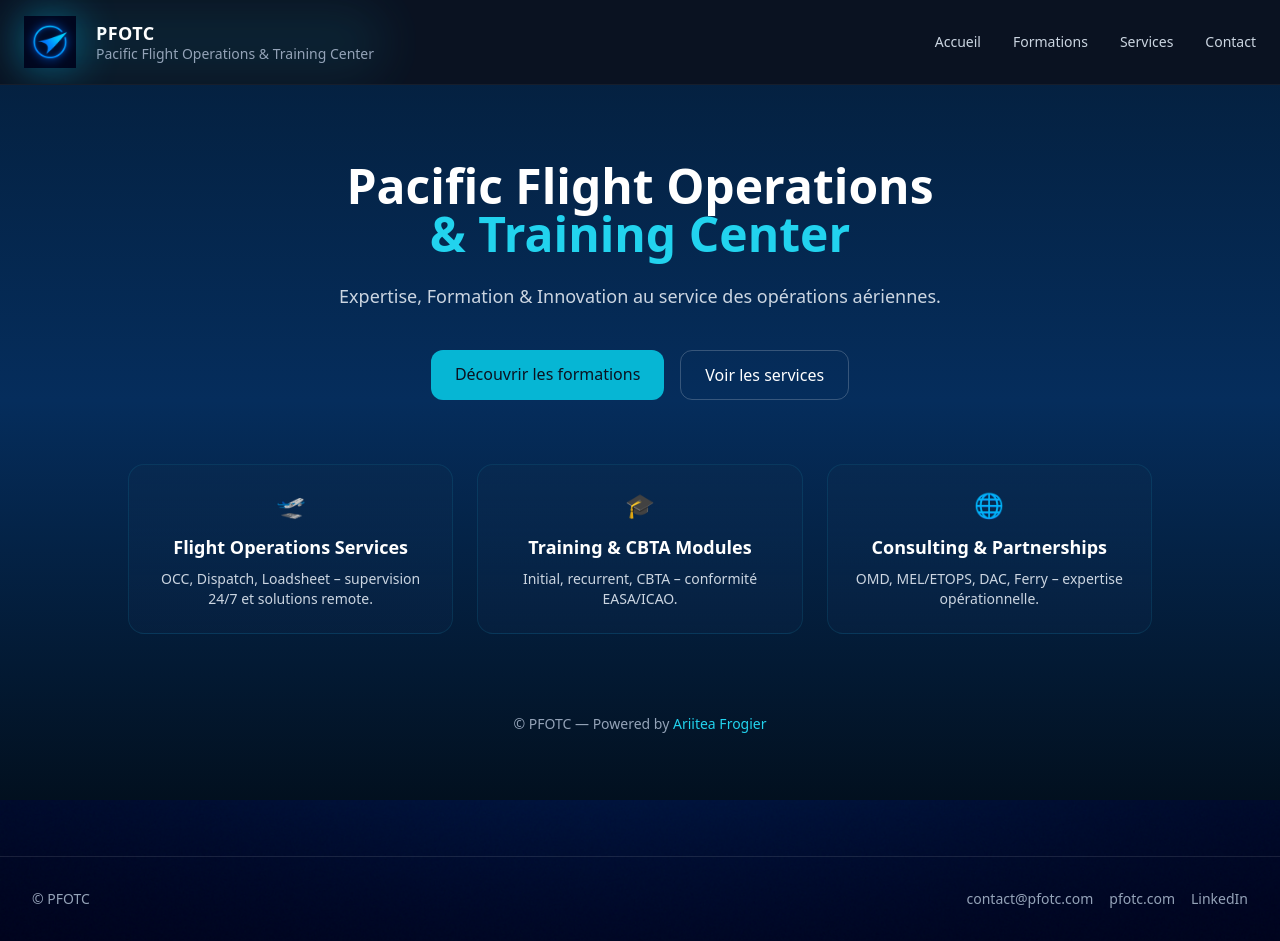
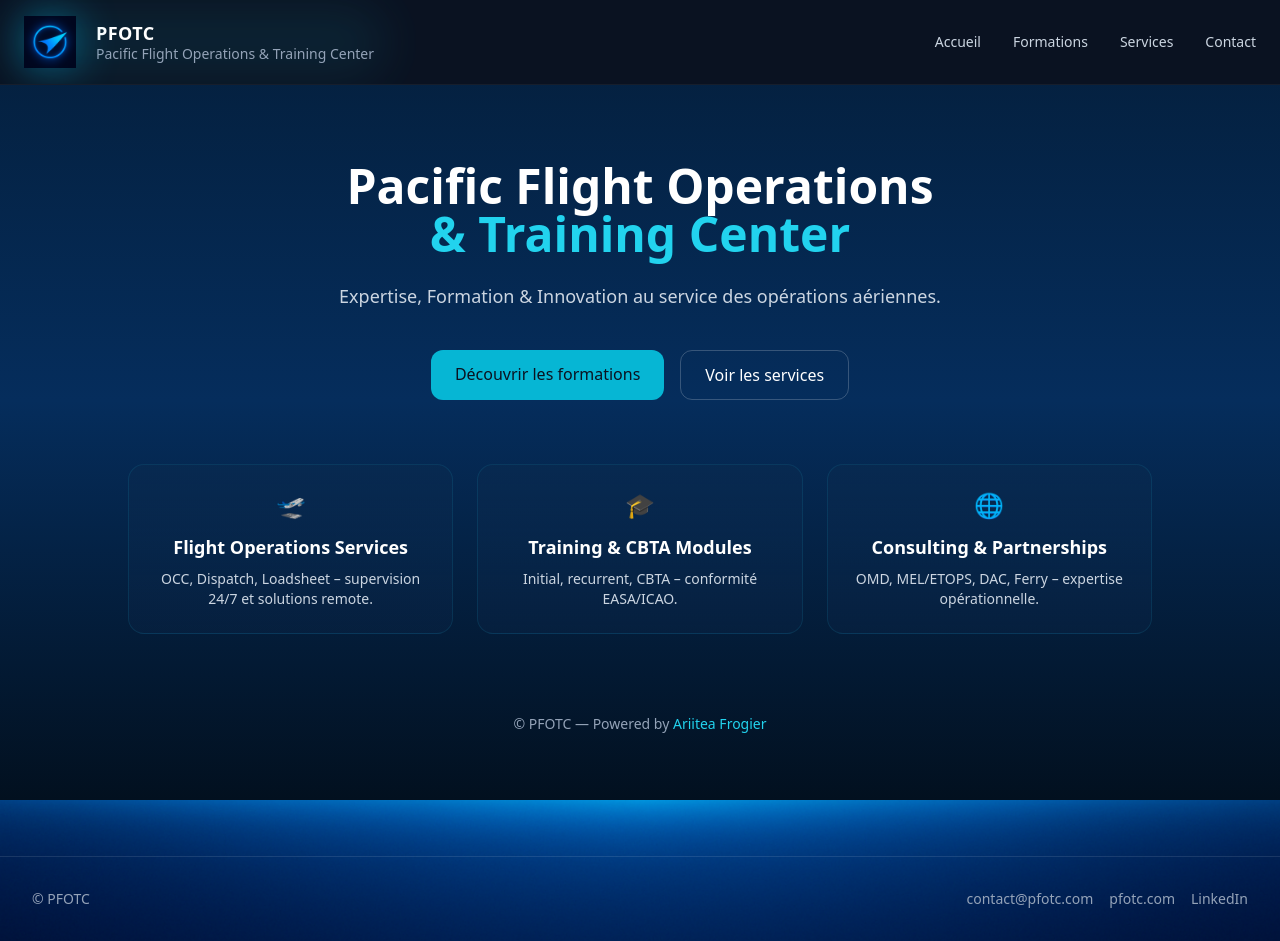
Before and after one commit to Ariitea1/pfotc-site-themes-Bleu-Tech-Horizon, a Next.js app: page / in a window 1280 px wide. Built offline with nearby package versions, Linux system fonts and the light colour scheme.

Commit message:
Update layout.tsx

```diff
--- a/app/layout.tsx
+++ b/app/layout.tsx
@@ -5,8 +5,7 @@ import Footer from "../components/Footer";
 
 export const metadata = {
   title: "PFOTC – Pacific Flight Operations & Training Center",
-  description:
-    "Expertise, formation et innovation au service des opérations aériennes.",
+  description: "Expertise, formation et innovation au service des opérations aériennes.",
   icons: {
     icon: [
       { url: "/favicon_transparent.png", type: "image/png" },
@@ -20,15 +19,15 @@ export const metadata = {
 export default function RootLayout({ children }: { children: ReactNode }) {
   return (
     <html lang="fr">
-      <body
-        className="relative overflow-x-hidden bg-[#0b1220] text-white
-                   bg-[url('/background_horizon.png')] bg-cover bg-center bg-no-repeat"
-      >
-        <div className="relative z-10 min-h-screen">
-          <Header />
-          <main>{children}</main>
-          <Footer />
-        </div>
+      {/* 👉 Applique l'image de fond via la classe body-horizon */}
+      <body className="body-horizon">
+        {/* Enlève les halos/overlays qui masquent l'image */}
+        {/* <div className="halo" /> */}
+        {/* <div className="aura" /> */}
+
+        <Header />
+        <main>{children}</main>
+        <Footer />
       </body>
     </html>
   );
```
